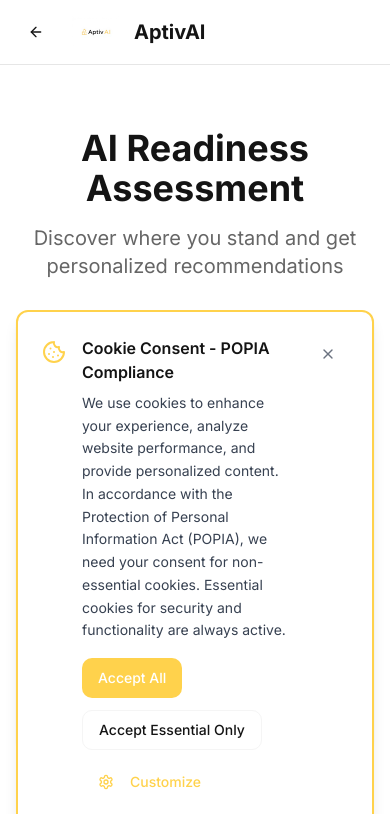
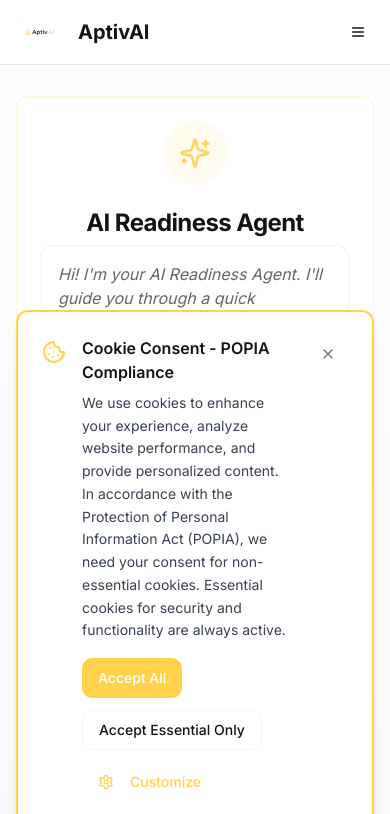
Before and after one commit to AptivAi-droid/aptivai-corporate-consulting, a React (Vite) app: page /ai-readiness in a window 390 px wide. Shown: the top 814 px of the page. Built offline with nearby package versions, Linux system fonts and the light colour scheme.

Commit message:
Confirm Phase 1 start

```diff
--- a/src/App.tsx
+++ b/src/App.tsx
@@ -16,6 +16,7 @@ import TermsOfService from "./pages/TermsOfService";
 import Profile from "./pages/Profile";
 import AIAgents from "./pages/AIAgents";
 import AIReadinessAssessment from "./pages/AIReadinessAssessment";
+import About from "./pages/About";
 
 const queryClient = new QueryClient();
 
@@ -38,6 +39,7 @@ const App = () => (
             <Route path="/profile" element={<Profile />} />
             <Route path="/ai-agents" element={<AIAgents />} />
             <Route path="/ai-readiness" element={<AIReadinessAssessment />} />
+            <Route path="/about" element={<About />} />
             {/* ADD ALL CUSTOM ROUTES ABOVE THE CATCH-ALL "*" ROUTE */}
             <Route path="*" element={<NotFound />} />
           </Routes>
--- a/src/pages/AIReadinessAssessment.tsx
+++ b/src/pages/AIReadinessAssessment.tsx
@@ -1,90 +1,71 @@
-import { useState } from "react";
-import { useNavigate } from "react-router-dom";
-import PageHeader from "@/components/page-header";
-import Footer from "@/components/footer";
+import { useState, useEffect } from "react";
 import { Button } from "@/components/ui/button";
-import { Card, CardContent, CardDescription, CardHeader, CardTitle } from "@/components/ui/card";
+import { Card, CardContent, CardHeader, CardTitle } from "@/components/ui/card";
 import { RadioGroup, RadioGroupItem } from "@/components/ui/radio-group";
 import { Label } from "@/components/ui/label";
-import { Textarea } from "@/components/ui/textarea";
+import { Input } from "@/components/ui/input";
+import { Progress } from "@/components/ui/progress";
 import { useToast } from "@/hooks/use-toast";
 import { supabase } from "@/integrations/supabase/client";
-import { useAuth } from "@/hooks/useAuth";
-import { Loader2, CheckCircle, AlertCircle } from "lucide-react";
+import Navigation from "@/components/navigation";
+import Footer from "@/components/footer";
+import { ArrowRight, CheckCircle2, Sparkles } from "lucide-react";
 
 const questions = [
   {
-    id: 'current_ai_usage',
-    question: 'How would you describe your organization\'s current AI usage?',
-    type: 'radio',
-    options: [
-      'No AI usage - exploring possibilities',
-      'Basic AI tools (ChatGPT, etc.)',
-      'Some integrated AI solutions',
-      'Advanced AI implementation',
-    ]
+    id: 1,
+    question: "How familiar is your team with AI tools?",
+    type: "radio",
+    options: ["Beginner - We're just starting", "Some experience - We've tried a few things", "Advanced - We use AI regularly"]
   },
   {
-    id: 'team_ai_literacy',
-    question: 'What is your team\'s AI literacy level?',
-    type: 'radio',
-    options: [
-      'Little to no AI knowledge',
-      'Basic understanding of AI concepts',
-      'Comfortable using AI tools',
-      'Advanced AI practitioners',
-    ]
+    id: 2,
+    question: "What's your biggest challenge with AI?",
+    type: "radio",
+    options: ["Don't know where to start", "Too technical for our team", "Implementation concerns", "Budget constraints"]
   },
   {
-    id: 'primary_goals',
-    question: 'What are your primary goals for AI adoption?',
-    type: 'textarea',
-    placeholder: 'E.g., improve efficiency, reduce costs, enhance customer experience...'
+    id: 3,
+    question: "What's your role?",
+    type: "radio",
+    options: ["HR / People Operations", "Manager / Team Lead", "Operations / Admin", "Individual Contributor"]
   },
   {
-    id: 'biggest_challenges',
-    question: 'What are your biggest challenges or concerns about AI?',
-    type: 'textarea',
-    placeholder: 'E.g., lack of expertise, cost, data privacy, implementation complexity...'
+    id: 4,
+    question: "How many people will be using AI training?",
+    type: "radio",
+    options: ["Just me", "2-10 people", "11-50 people", "50+ people"]
   },
   {
-    id: 'industry',
-    question: 'What industry are you in?',
-    type: 'radio',
-    options: [
-      'Technology',
-      'Healthcare',
-      'Finance',
-      'Retail',
-      'Manufacturing',
-      'Education',
-      'Other',
-    ]
+    id: 5,
+    question: "What industry are you in?",
+    type: "radio",
+    options: ["Banking / Finance", "Call Center / Customer Service", "Healthcare", "Retail", "Tech / Software", "Other"]
   },
   {
-    id: 'company_size',
-    question: 'What is your organization size?',
-    type: 'radio',
-    options: [
-      'Solo / Freelancer',
-      'Small (2-20 employees)',
-      'Medium (21-100 employees)',
-      'Large (100+ employees)',
-    ]
+    id: 6,
+    question: "Finally, what's your email? We'll send your personalized report.",
+    type: "email",
+    placeholder: "your.email@company.com"
   },
 ];
 
 const AIReadinessAssessment = () => {
-  const navigate = useNavigate();
-  const { toast } = useToast();
-  const { user } = useAuth();
   const [currentStep, setCurrentStep] = useState(0);
-  const [responses, setResponses] = useState<Record<string, string>>({});
+  const [responses, setResponses] = useState<Record<number, string>>({});
   const [isSubmitting, setIsSubmitting] = useState(false);
   const [results, setResults] = useState<any>(null);
+  const [agentMessage, setAgentMessage] = useState("");
+  const { toast } = useToast();
+
+  useEffect(() => {
+    // Agent greeting message on mount
+    setTimeout(() => {
+      setAgentMessage("Hi! I'm your AI Readiness Agent. I'll guide you through a quick assessment to understand your team's AI readiness. Ready to start?");
+    }, 500);
+  }, []);
 
   const currentQuestion = questions[currentStep];
-  const isLastQuestion = currentStep === questions.length - 1;
 
   const handleResponse = (value: string) => {
     setResponses(prev => ({ ...prev, [currentQuestion.id]: value }));
@@ -94,240 +75,243 @@ const AIReadinessAssessment = () => {
     if (!responses[currentQuestion.id]) {
       toast({
         title: "Response required",
-        description: "Please answer the current question before proceeding.",
-        variant: "destructive",
+        description: "Please provide an answer before continuing.",
+        variant: "destructive"
       });
       return;
     }
 
-    if (isLastQuestion) {
+    // Agent provides feedback
+    if (currentStep < questions.length - 1) {
+      setAgentMessage("Got it! Let me ask you another quick question...");
+      setTimeout(() => {
+        setCurrentStep(currentStep + 1);
+      }, 300);
+    } else {
       handleSubmit();
-    } else {
-      setCurrentStep(prev => prev + 1);
-    }
-  };
-
-  const handleBack = () => {
-    if (currentStep > 0) {
-      setCurrentStep(prev => prev - 1);
     }
   };
 
   const handleSubmit = async () => {
     setIsSubmitting(true);
+    setAgentMessage("Perfect! Let me analyze your responses and create your personalized learning path...");
 
     try {
       const { data, error } = await supabase.functions.invoke('ai-readiness-assessment', {
-        body: {
-          responses,
-          userId: user?.id || null,
-        }
+        body: { responses }
       });
 
       if (error) throw error;
 
-      setResults(data);
+      // Calculate basic readiness level
+      const level = calculateReadinessLevel(responses);
+      setResults({ ...data, level });
 
       toast({
         title: "Assessment Complete!",
-        description: "Your AI readiness report is ready.",
+        description: "Your AI readiness results are ready.",
       });
-    } catch (error: any) {
-      console.error('Assessment error:', error);
+    } catch (error) {
+      console.error('Error submitting assessment:', error);
       toast({
-        title: "Assessment Failed",
-        description: error.message || "Failed to complete assessment. Please try again.",
-        variant: "destructive",
+        title: "Error",
+        description: "Failed to process your assessment. Please try again.",
+        variant: "destructive"
       });
     } finally {
       setIsSubmitting(false);
     }
   };
 
+  const calculateReadinessLevel = (responses: Record<number, string>) => {
+    // Simple logic to determine level
+    const familiarity = responses[1];
+    if (familiarity?.includes("Advanced")) return "Advanced";
+    if (familiarity?.includes("Some experience")) return "Intermediate";
+    return "Beginner";
+  };
+
   if (results) {
-    const { analysis } = results;
-
     return (
-      <div className="min-h-screen flex flex-col">
-        <PageHeader />
-        <main className="flex-1 pt-32 pb-16">
-          <div className="container mx-auto px-4 max-w-4xl">
-            <Card className="border-accent">
-              <CardHeader className="text-center">
-                <div className="flex justify-center mb-4">
-                  <div className="h-20 w-20 rounded-full bg-accent/10 flex items-center justify-center">
-                    <CheckCircle className="h-12 w-12 text-accent" />
+      <div className="min-h-screen bg-gradient-subtle">
+        <Navigation />
+        <div className="container mx-auto px-4 py-24">
+          <Card className="max-w-4xl mx-auto border-accent/20 shadow-elegant">
+            <CardHeader className="text-center pb-8">
+              <div className="flex justify-center mb-6">
+                <div className="w-20 h-20 bg-accent/10 rounded-full flex items-center justify-center">
+                  <CheckCircle2 className="w-12 h-12 text-accent" />
                 </div>
               </div>
-                <CardTitle className="text-3xl">Your AI Readiness Score</CardTitle>
-                <div className="text-6xl font-bold text-accent my-6">
-                  {analysis.score}/100
-                </div>
-                <CardDescription className="text-lg">
-                  {analysis.summary}
-                </CardDescription>
+              <CardTitle className="text-3xl md:text-4xl font-bold mb-4">
+                Your Readiness Level: {results.level}
+              </CardTitle>
             </CardHeader>
-              <CardContent className="space-y-6">
-                <div>
-                  <h3 className="text-xl font-semibold mb-3 flex items-center gap-2">
-                    <CheckCircle className="h-5 w-5 text-green-500" />
-                    Strengths
-                  </h3>
-                  <ul className="space-y-2">
-                    {analysis.strengths?.map((strength: string, i: number) => (
-                      <li key={i} className="flex items-start gap-2">
-                        <span className="text-accent mt-1">•</span>
-                        <span>{strength}</span>
-                      </li>
-                    ))}
-                  </ul>
+
+            <CardContent className="space-y-8">
+              <div className="text-center p-6 bg-accent/5 rounded-lg border border-accent/10">
+                <p className="text-lg text-muted-foreground mb-4">
+                  Based on your responses, here's your personalized learning path:
+                </p>
+                <p className="text-base text-muted-foreground">
+                  {results.level === "Beginner" && "Start with Module 1: AI Basics for Non-Technical Teams"}
+                  {results.level === "Intermediate" && "Jump to Module 2: Practical AI Tools You Can Use Today"}
+                  {results.level === "Advanced" && "Begin with Module 3: Implementing AI in Your Workflow"}
+                </p>
               </div>
 
+              <div className="bg-card border border-border/50 rounded-xl p-6">
+                <h3 className="text-xl font-semibold text-foreground mb-4 flex items-center">
+                  <Sparkles className="w-5 h-5 mr-2 text-accent" />
+                  Your Full Report
+                </h3>
+                <div className="space-y-4">
                   <div>
-                  <h3 className="text-xl font-semibold mb-3 flex items-center gap-2">
-                    <AlertCircle className="h-5 w-5 text-amber-500" />
-                    Areas for Improvement
-                  </h3>
-                  <ul className="space-y-2">
-                    {analysis.improvements?.map((improvement: string, i: number) => (
-                      <li key={i} className="flex items-start gap-2">
-                        <span className="text-accent mt-1">•</span>
-                        <span>{improvement}</span>
-                      </li>
-                    ))}
-                  </ul>
+                    <Label htmlFor="email" className="text-sm text-muted-foreground">
+                      Email Address
+                    </Label>
+                    <Input
+                      id="email"
+                      type="email"
+                      value={responses[6] || ""}
+                      disabled
+                      className="mt-1"
+                    />
+                  </div>
+                  <p className="text-sm text-muted-foreground">
+                    We've sent your detailed assessment report and next steps to your email.
+                  </p>
+                </div>
               </div>
 
-                <div>
-                  <h3 className="text-xl font-semibold mb-3">Recommended Next Steps</h3>
-                  <ul className="space-y-2">
-                    {analysis.recommendations?.map((rec: string, i: number) => (
-                      <li key={i} className="flex items-start gap-2">
-                        <span className="text-accent font-bold mt-1">{i + 1}.</span>
-                        <span>{rec}</span>
-                      </li>
-                    ))}
-                  </ul>
-                </div>
-
-                <div className="pt-6 flex gap-4">
+              <div className="flex flex-col sm:flex-row gap-4 pt-6">
                 <Button
-                    onClick={() => navigate('/courses')}
-                    className="flex-1"
+                  className="flex-1 bg-accent hover:bg-accent/90 text-accent-foreground"
+                  onClick={() => window.location.href = '/courses'}
                 >
-                    Browse Courses
+                  Start Module 1 Now
+                  <ArrowRight className="ml-2 h-4 w-4" />
                 </Button>
                 <Button
-                    onClick={() => {
-                      const element = document.querySelector("#contact");
-                      if (element) {
-                        navigate('/');
-                        setTimeout(() => element.scrollIntoView({ behavior: "smooth" }), 100);
-                      }
-                    }}
                   variant="outline"
                   className="flex-1"
+                  onClick={() => window.location.href = '#contact'}
                 >
-                    Book Consultation
+                  Book a Strategy Session
                 </Button>
               </div>
             </CardContent>
           </Card>
         </div>
-        </main>
         <Footer />
       </div>
     );
   }
 
   return (
-    <div className="min-h-screen flex flex-col">
-      <PageHeader />
-      <main className="flex-1 pt-32 pb-16">
-        <div className="container mx-auto px-4 max-w-3xl">
-          <div className="text-center mb-8">
-            <h1 className="text-4xl font-bold mb-4">AI Readiness Assessment</h1>
-            <p className="text-xl text-muted-foreground">
-              Discover where you stand and get personalized recommendations
-            </p>
+    <div className="min-h-screen bg-gradient-subtle">
+      <Navigation />
+      <div className="container mx-auto px-4 py-24">
+        <div className="max-w-3xl mx-auto">
+          <Card className="border-accent/20 shadow-elegant">
+            {/* Agent Avatar & Message */}
+            <CardHeader className="text-center">
+              <div className="flex justify-center mb-4">
+                <div className="w-16 h-16 bg-accent/10 rounded-full flex items-center justify-center animate-pulse">
+                  <Sparkles className="w-8 h-8 text-accent" />
+                </div>
+              </div>
+              <CardTitle className="text-2xl font-bold mb-2">
+                AI Readiness Agent
+              </CardTitle>
+              {agentMessage && (
+                <div className="bg-card border border-border/50 rounded-lg p-4 mt-4 text-left">
+                  <p className="text-muted-foreground italic">{agentMessage}</p>
+                </div>
+              )}
+            </CardHeader>
+
+            <CardContent className="space-y-6">
+              {/* Progress */}
+              <div className="space-y-2">
+                <div className="flex justify-between items-center">
+                  <span className="text-sm text-muted-foreground">
+                    Question {currentStep + 1} of {questions.length}
+                  </span>
+                  <span className="text-sm font-medium text-accent">
+                    {Math.round(((currentStep + 1) / questions.length) * 100)}% Complete
+                  </span>
+                </div>
+                <Progress value={((currentStep + 1) / questions.length) * 100} className="h-2" />
               </div>
 
-          <Card>
-            <CardHeader>
-              <div className="flex justify-between items-center mb-2">
-                <CardTitle>Question {currentStep + 1} of {questions.length}</CardTitle>
-                <span className="text-sm text-muted-foreground">
-                  {Math.round(((currentStep + 1) / questions.length) * 100)}%
-                </span>
-              </div>
-              <div className="w-full bg-secondary rounded-full h-2">
+              {/* Question */}
+              <div className="min-h-[300px] pt-4">
+                <h2 className="text-xl font-semibold text-foreground mb-6">
+                  {currentQuestion.question}
+                </h2>
+
+                {currentQuestion.type === "radio" && (
+                  <RadioGroup
+                    value={responses[currentQuestion.id] || ""}
+                    onValueChange={(value) => handleResponse(value)}
+                  >
+                    <div className="space-y-3">
+                      {currentQuestion.options?.map((option) => (
                         <div
-                  className="bg-accent rounded-full h-2 transition-all duration-300"
-                  style={{ width: `${((currentStep + 1) / questions.length) * 100}%` }}
-                />
-              </div>
-            </CardHeader>
-            <CardContent className="space-y-6">
-              <div>
-                <Label className="text-lg font-medium mb-4 block">
-                  {currentQuestion.question}
-                </Label>
-
-                {currentQuestion.type === 'radio' ? (
-                  <RadioGroup
-                    value={responses[currentQuestion.id] || ''}
-                    onValueChange={handleResponse}
+                          key={option}
+                          className="flex items-center space-x-3 p-4 rounded-lg border border-border hover:border-accent/50 hover:bg-accent/5 transition-all cursor-pointer"
                         >
-                    {currentQuestion.options?.map((option) => (
-                      <div key={option} className="flex items-center space-x-2 p-3 rounded-lg hover:bg-accent/5 cursor-pointer">
                           <RadioGroupItem value={option} id={option} />
-                        <Label htmlFor={option} className="flex-1 cursor-pointer">
+                          <Label
+                            htmlFor={option}
+                            className="flex-1 cursor-pointer text-base"
+                          >
                             {option}
                           </Label>
                         </div>
                       ))}
+                    </div>
                   </RadioGroup>
-                ) : (
-                  <Textarea
-                    value={responses[currentQuestion.id] || ''}
+                )}
+
+                {currentQuestion.type === "email" && (
+                  <Input
+                    type="email"
+                    value={responses[currentQuestion.id] || ""}
                     onChange={(e) => handleResponse(e.target.value)}
                     placeholder={currentQuestion.placeholder}
-                    className="min-h-32"
+                    className="text-base"
                   />
                 )}
               </div>
 
-              <div className="flex gap-4">
-                {currentStep > 0 && (
-                  <Button
-                    onClick={handleBack}
-                    variant="outline"
-                    className="flex-1"
-                  >
-                    Back
-                  </Button>
-                )}
+              {/* Navigation */}
+              <div className="flex justify-end pt-6 border-t">
                 <Button
                   onClick={handleNext}
                   disabled={isSubmitting}
-                  className="flex-1"
+                  className="bg-accent hover:bg-accent/90 text-accent-foreground px-8"
                 >
                   {isSubmitting ? (
+                    "Analyzing..."
+                  ) : currentStep === questions.length - 1 ? (
                     <>
-                      <Loader2 className="mr-2 h-4 w-4 animate-spin" />
-                      Analyzing...
+                      Get My Results
+                      <CheckCircle2 className="ml-2 h-4 w-4" />
                     </>
-                  ) : isLastQuestion ? (
-                    'Get Results'
                   ) : (
-                    'Next'
+                    <>
+                      Next
+                      <ArrowRight className="ml-2 h-4 w-4" />
+                    </>
                   )}
                 </Button>
               </div>
             </CardContent>
           </Card>
         </div>
-      </main>
+      </div>
       <Footer />
     </div>
   );
--- /dev/null
+++ b/src/pages/About.tsx
@@ -0,0 +1,95 @@
+import Navigation from "@/components/navigation";
+import Footer from "@/components/footer";
+import { Card, CardContent } from "@/components/ui/card";
+import { Building2, Phone, Cpu } from "lucide-react";
+
+const About = () => {
+  const experiences = [
+    {
+      icon: Building2,
+      title: "Banking Expertise",
+      description: "Deep experience in financial services and corporate environments"
+    },
+    {
+      icon: Phone,
+      title: "Call Center Solutions",
+      description: "Transforming customer service operations with AI-powered tools"
+    },
+    {
+      icon: Cpu,
+      title: "Tech Innovation",
+      description: "Cutting-edge AI knowledge applied to practical business solutions"
+    }
+  ];
+
+  return (
+    <div className="min-h-screen">
+      <Navigation />
+      <main className="pt-16">
+        <section className="py-20 bg-gradient-subtle">
+          <div className="container mx-auto px-4 lg:px-6">
+            <div className="max-w-4xl mx-auto text-center mb-16">
+              <h1 className="text-3xl md:text-4xl lg:text-5xl font-bold text-foreground mb-6">
+                About <span className="text-accent">AptivAI</span>
+              </h1>
+              <p className="text-lg text-muted-foreground leading-relaxed max-w-3xl mx-auto">
+                With extensive experience in South African corporate environments, particularly in banking and
+                call center operations, we understand the unique challenges non-technical teams face when
+                adopting AI technologies. Our approach combines deep industry knowledge with practical,
+                ethical AI implementation strategies.
+              </p>
+            </div>
+
+            <div className="grid md:grid-cols-3 gap-8 mb-12">
+              {experiences.map((experience, index) => (
+                <Card key={index} className="border-border/50 hover:shadow-card transition-all duration-300 hover:-translate-y-1">
+                  <CardContent className="p-8 text-center">
+                    <div className="w-16 h-16 bg-accent/10 rounded-full flex items-center justify-center mx-auto mb-6">
+                      <experience.icon className="h-8 w-8 text-accent" />
+                    </div>
+                    <h3 className="text-xl font-semibold text-foreground mb-4">
+                      {experience.title}
+                    </h3>
+                    <p className="text-muted-foreground leading-relaxed">
+                      {experience.description}
+                    </p>
+                  </CardContent>
+                </Card>
+              ))}
+            </div>
+
+            <div className="bg-card border border-border/50 rounded-2xl p-8 md:p-12 shadow-elegant">
+              <div className="max-w-3xl mx-auto">
+                <h2 className="text-2xl md:text-3xl font-bold text-foreground mb-6 text-center">
+                  Our Mission
+                </h2>
+                <p className="text-lg text-muted-foreground leading-relaxed text-center mb-6">
+                  To empower South African businesses by making AI accessible, understandable, and practical
+                  for non-technical teams. We believe that successful AI adoption requires more than just
+                  technology—it requires the right knowledge, ethical framework, and change management approach.
+                </p>
+                <div className="grid md:grid-cols-3 gap-6 text-center">
+                  <div>
+                    <div className="text-2xl font-bold text-accent mb-2">Practical</div>
+                    <p className="text-sm text-muted-foreground">Real-world applications</p>
+                  </div>
+                  <div>
+                    <div className="text-2xl font-bold text-accent mb-2">Ethical</div>
+                    <p className="text-sm text-muted-foreground">Responsible AI practices</p>
+                  </div>
+                  <div>
+                    <div className="text-2xl font-bold text-accent mb-2">Simple</div>
+                    <p className="text-sm text-muted-foreground">Easy to understand</p>
+                  </div>
+                </div>
+              </div>
+            </div>
+          </div>
+        </section>
+      </main>
+      <Footer />
+    </div>
+  );
+};
+
+export default About;
```
Also changed, not shown: src/components/hero-section.tsx (+12 -13 lines), src/components/how-it-works-section.tsx (added, +71 -0 lines), src/components/navigation.tsx (+2 -5 lines), src/pages/Index.tsx (+2 -8 lines). Lines whose indentation alone changed are shown as unchanged.
